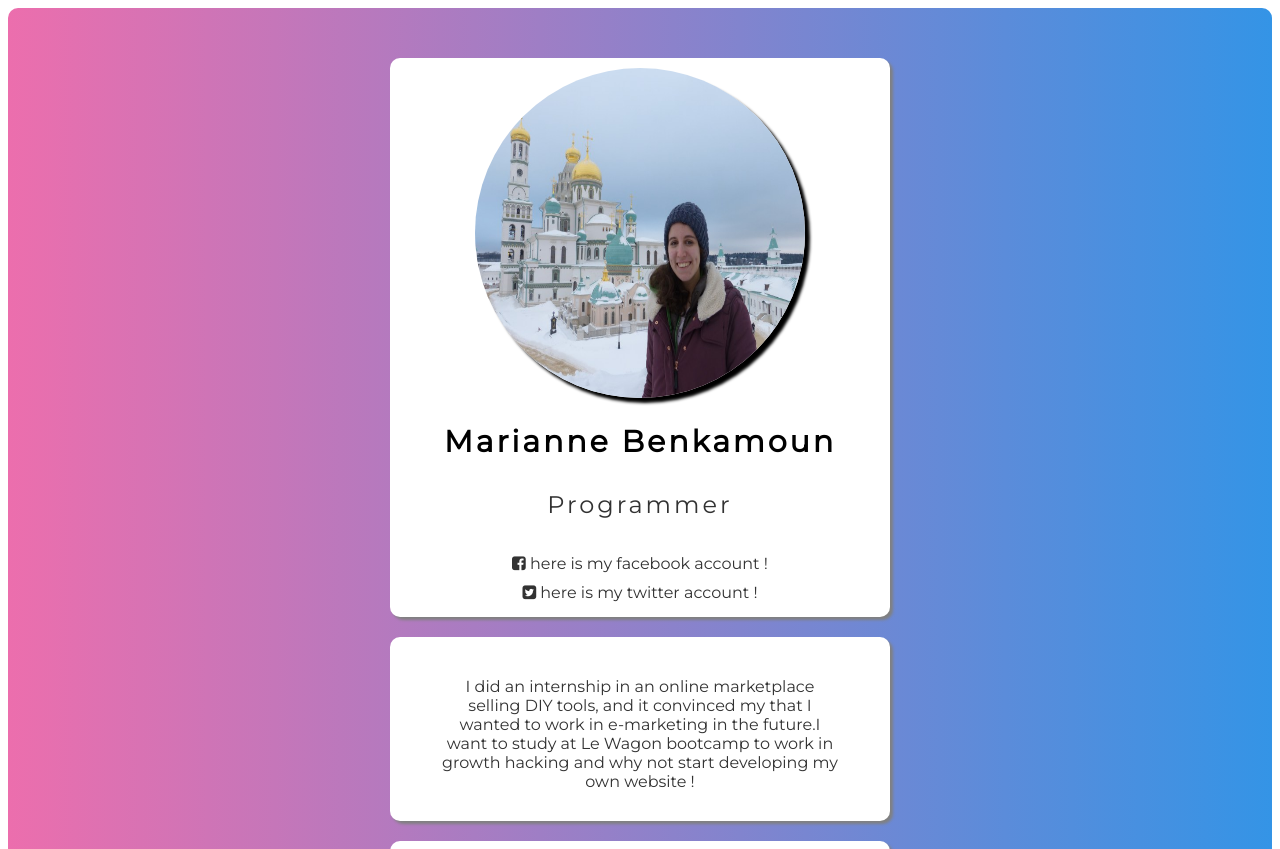
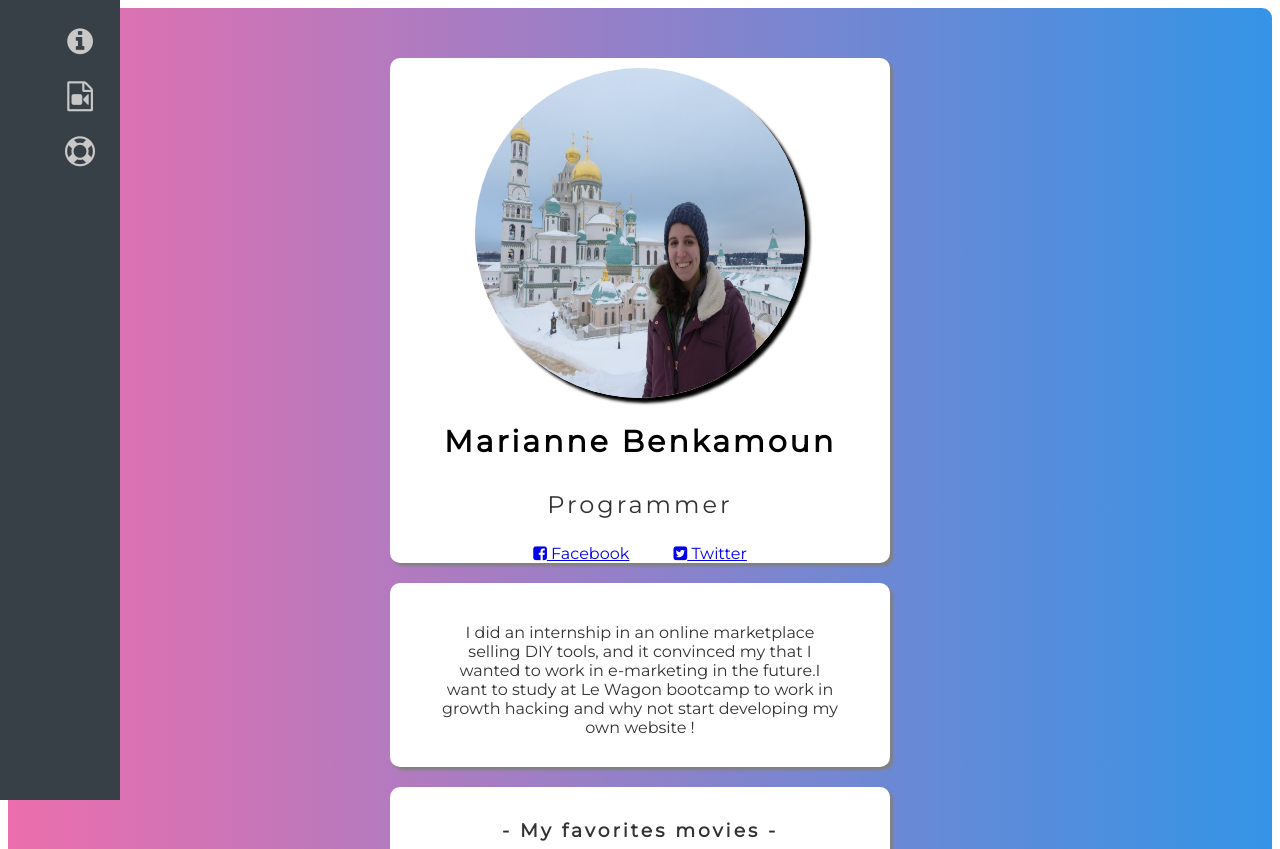
Before and after one commit to MarianneBenkamoun/profile, a plain HTML site: page index.html in a window 1280 px wide. Shown: the top 849 px of the page. Drawn offline with Linux system fonts and the light colour scheme.

Commit message:
enhanced my profile with a fixed sidebar

```diff
--- a/index.html
+++ b/index.html
@@ -7,6 +7,26 @@
     <link href="https://fonts.googleapis.com/css?family=Montserrat" rel="stylesheet">
     <title>TEST</title>
   </head>
+
+  <div id="sidebar">
+        <ul class="icone">
+          <li>
+            <a href="#summary">
+              <i class="fa fa-info-circle"></i>
+            </a>
+          </li>
+          <li>
+            <a href="#favorite-movies">
+              <i class="fa fa-file-video-o"></i>
+            </a>
+          </li>
+          <li>
+            <a href="#footer">
+              <i class="fa fa-life-ring"></i>
+            </a>
+          </li>
+        </ul>
+      </div>
   <div class="container">
   <body>
      <div class="card">
@@ -14,9 +34,8 @@
         <h1 class="nom">Marianne Benkamoun</h1>
         <h2 class = "metier">Programmer</h2>
         <ul class= "list-inline">
-          <li><a href="https://www.facebook.com/marianne.bnk?ref=br_rs" target="_blank"><i class="fa fa-facebook-square" aria-hidden="true"></i> here is my facebook account !
-           </a></li>
-          <li><a href="https://twitter.com/obshestva?lang=fr" target="_blank"><i class="fa fa-twitter-square" aria-hidden="true"></i> here is my twitter account !</a></li>
+          <li><a href="https://www.facebook.com/marianne.bnk?ref=br_rs" target="_blank"><i class="fa fa-facebook-square" aria-hidden="true"></i> Facebook </a></li>
+          <li><a href="https://twitter.com/obshestva?lang=fr" target="_blank"><i class="fa fa-twitter-square" aria-hidden="true"></i> Twitter</a></li>
         </ul>
       </div>
     <div class="card">
@@ -43,5 +62,7 @@
       </div>
   </body>
   </div>
+  </div>
+
 </html>
 <!-- end of file -->
--- a/style.css
+++ b/style.css
@@ -62,7 +62,7 @@ h4.tableau-element {
   text-align:left;
 }
 
-a:hover {
+.list-inline a:hover {
   background-color: gold;
 }
 
@@ -87,12 +87,13 @@ table {
 
      }
 
-ul, li, a {
+.list-inline > ul,  >li, >a {
   list-style: none;
   text-decoration: none;
   color: rgb(50, 50, 50);
   padding-bottom: 15px;
   margin-top: 10px;
+
 }
 
 div p{
@@ -107,9 +108,54 @@ div p{
  .list-inline > li {
    display: inline-block;
    padding: 0px 20px;
-   color:red;
  }
 
  .list-inline {
    padding-left: 0px;
  }
+
+
+ }
+ #page-content {
+   margin-left: 300px;
+ }
+
+ #sidebar {
+     background-color: #384047;
+     position: fixed;
+     left: 0px;
+     top: 0px;
+     bottom: 0px;
+     width: 120px;
+     text-align: center;
+     }
+
+
+    @media (max-width: 768px)
+    #sidebar {
+        display: none;
+    }
+
+    #sidebar {
+        background-color: #384047;
+        position: fixed;
+        left: 0px;
+        top: 0px;
+        bottom: 0px;
+        width: 120px;
+        text-align: center;
+    }
+
+      .icone i{
+      list-style: none;
+      font-size: 30px;
+      text-decoration: none;
+      padding-bottom: 15px;
+      margin-top: 10px;
+      color: rgb(200,200,200);
+}
+
+
+.icone {
+  list-style: none;
+}
```
